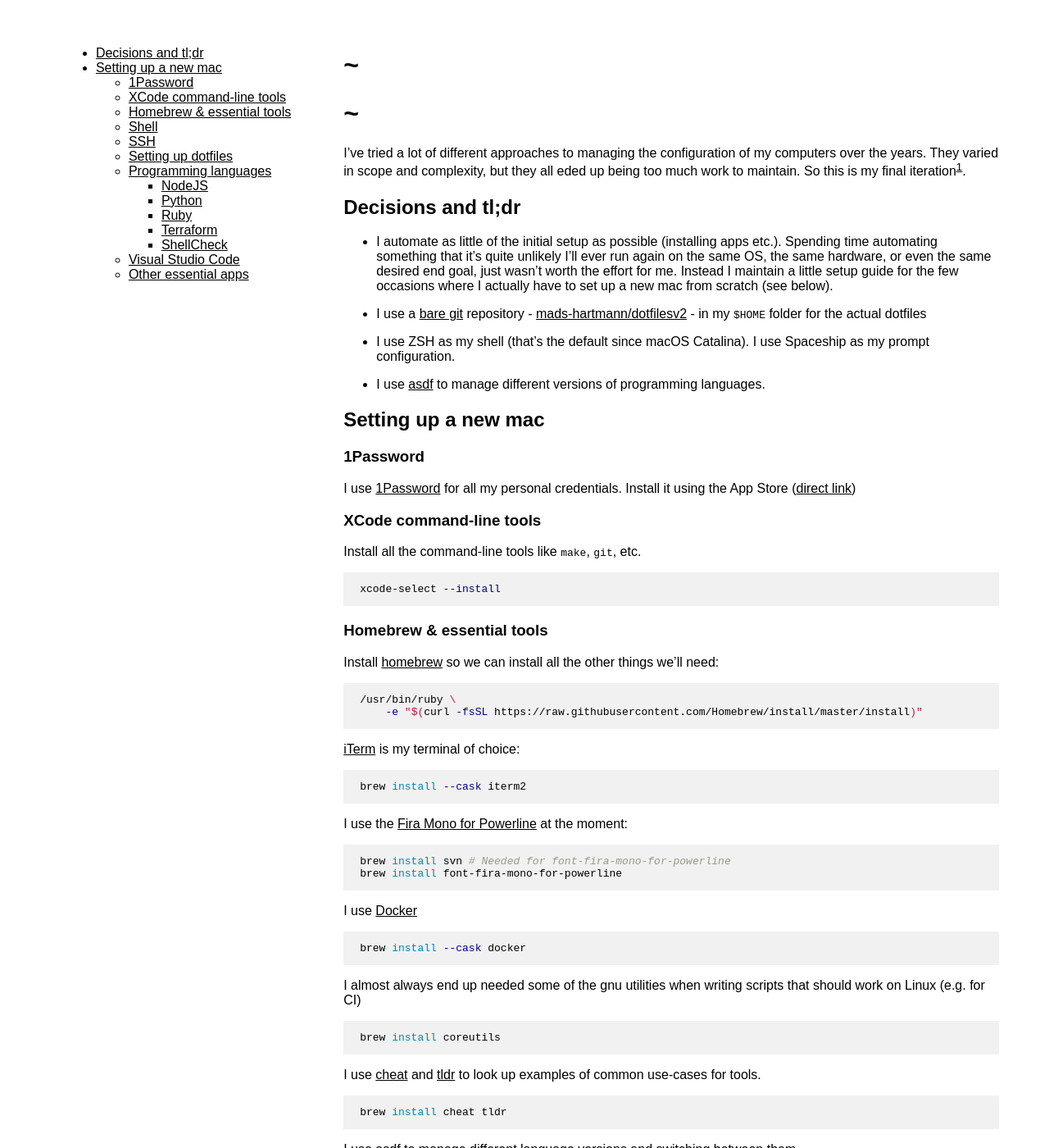
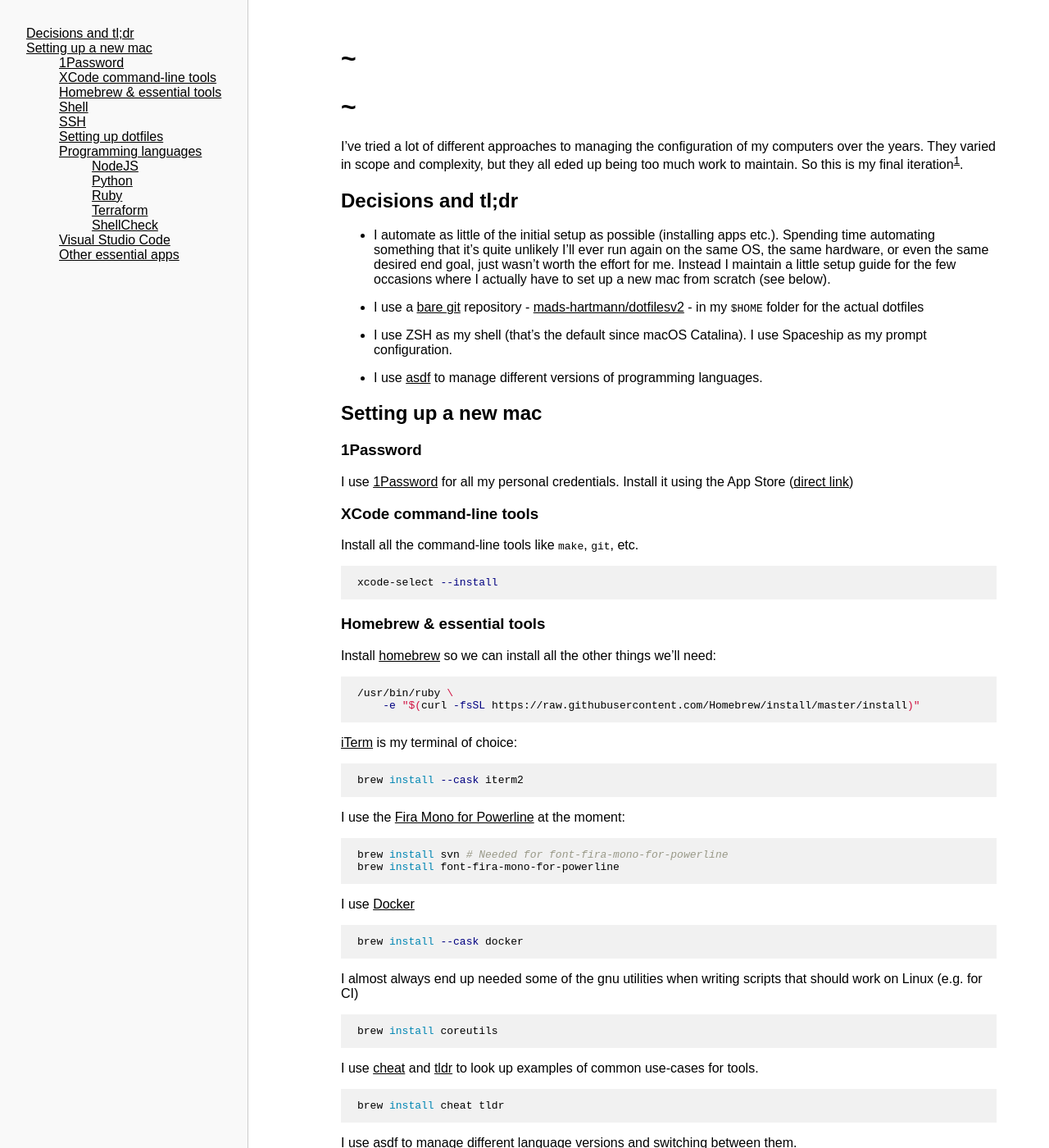
Before and after one commit to mads-hartmann/computer.mads-hartmann.com, a Jekyll site: the page built from computer.mads-hartmann.com/index.md, in a window 1280 px wide and 1400 px high. Shown: the whole window at 82% size. Built offline with Jekyll 4.4.1, drawn with Linux system fonts in a browser that asks for light colours; some web fonts are replaced; our own code applies the rules of GitHub Pages for plain Markdown files; the table of contents is made by our own code.

Commit message:
Style TOC as sidebar

```diff
--- a/computer.mads-hartmann.com/css/main.css
+++ b/computer.mads-hartmann.com/css/main.css
@@ -3,23 +3,25 @@ body {
   grid-template-columns: 30% 70%;
   grid-template-rows: auto;
   grid-template-areas: "nav main";
-
-  justify-content: center;
-
   font-family: "Muli", sans-serif;
+  padding: 0;
+  margin: 0;
 }
 
 main {
   grid-area: main;
   padding: 2em;
+  margin: 0;
   max-width: 800px;
 }
 
 nav {
+  background: #f9f9f9;
+  border-right: 1px solid #ccc;
+
   grid-area: nav;
   padding: 2em;
-  min-width: 300px;
-  justify-self: right;
+  justify-self: left;
 
   overflow-y: scroll;
 
@@ -28,6 +30,15 @@ nav {
   top: 0;
   height: 100vh;
   box-sizing: border-box;
+}
+
+nav ul {
+  list-style: none;
+  margin: 0;
+}
+
+nav ul:first-child {
+  padding: 0;
 }
 
 h1 {
@@ -53,7 +64,7 @@ pre {
   nav {
     position: relative;
     height: auto;
-    padding: 0;
+    border: 1px solid #ccc;
   }
   main {
     max-width: 100%;
```
